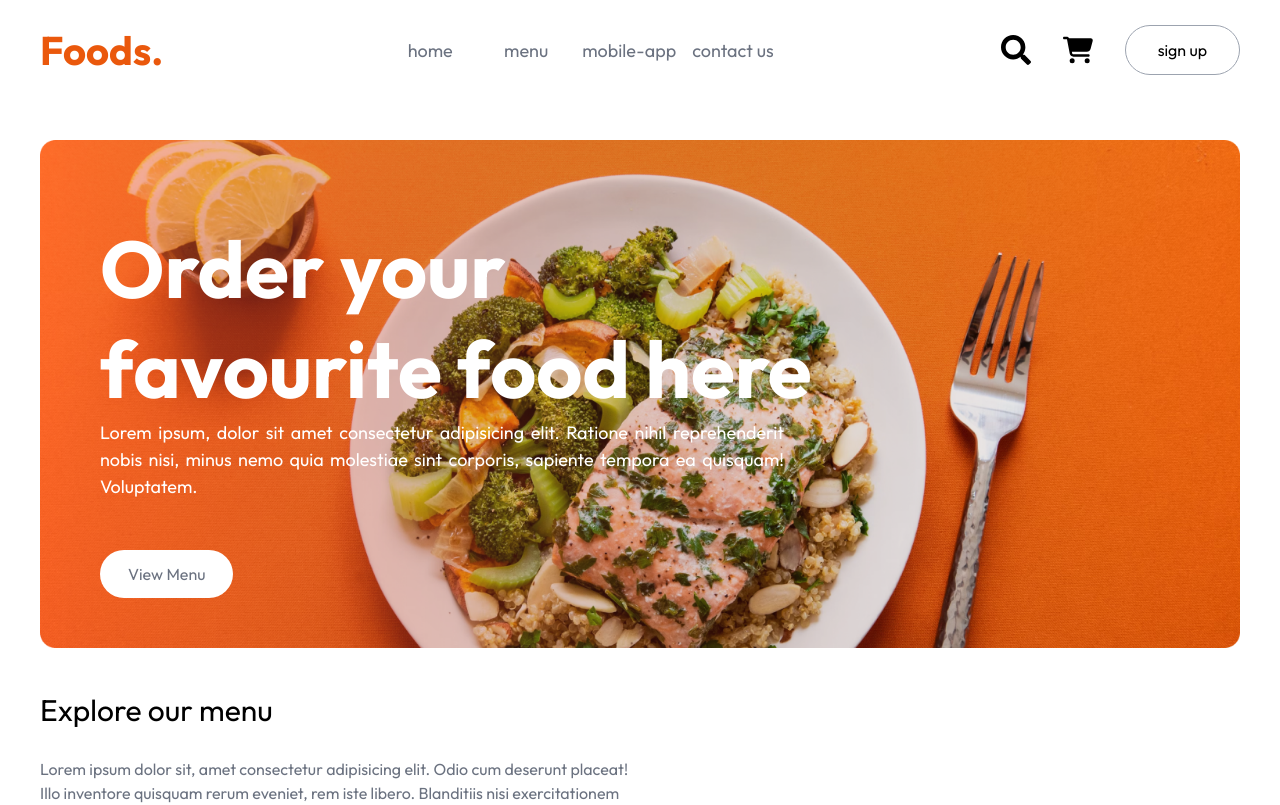
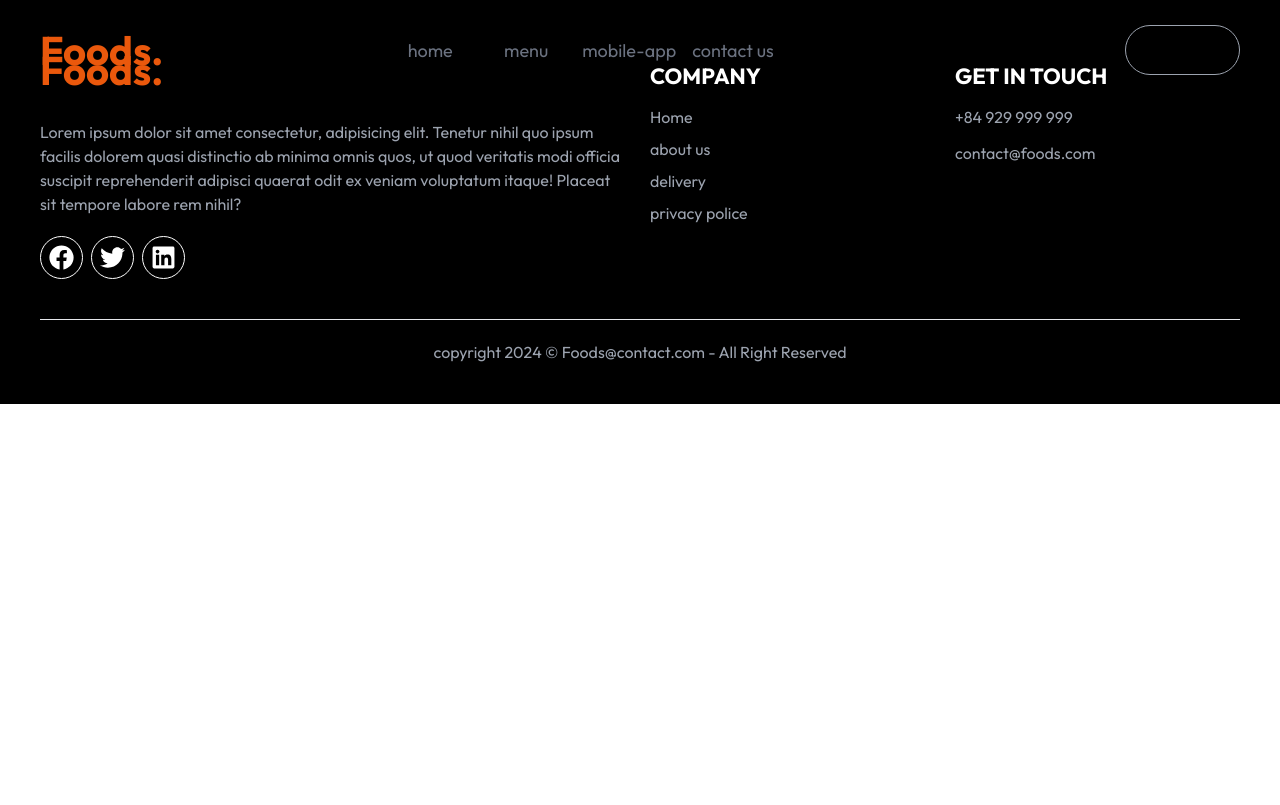
Before and after one commit to bieucbt/foods, a React (Vite) app: page / in a window 1280 px wide. Shown: the top 805 px of the page. Built offline with nearby package versions, Linux system fonts and the light colour scheme.

Commit message:
Update App.jsx

```diff
--- a/src/App.jsx
+++ b/src/App.jsx
@@ -34,7 +34,7 @@ const App = () => {
           max-md:px-5'>
             <Header scrollY={scrollY} />
             <Routes>
-              <Route path='*' element={<Home />} />
+{/*               <Route path='*' element={<Home />} /> */}
               <Route path='/cart' element={<Cart />} />
               <Route path='/checkout' element={<CheckOut />} />
             </Routes>
```
